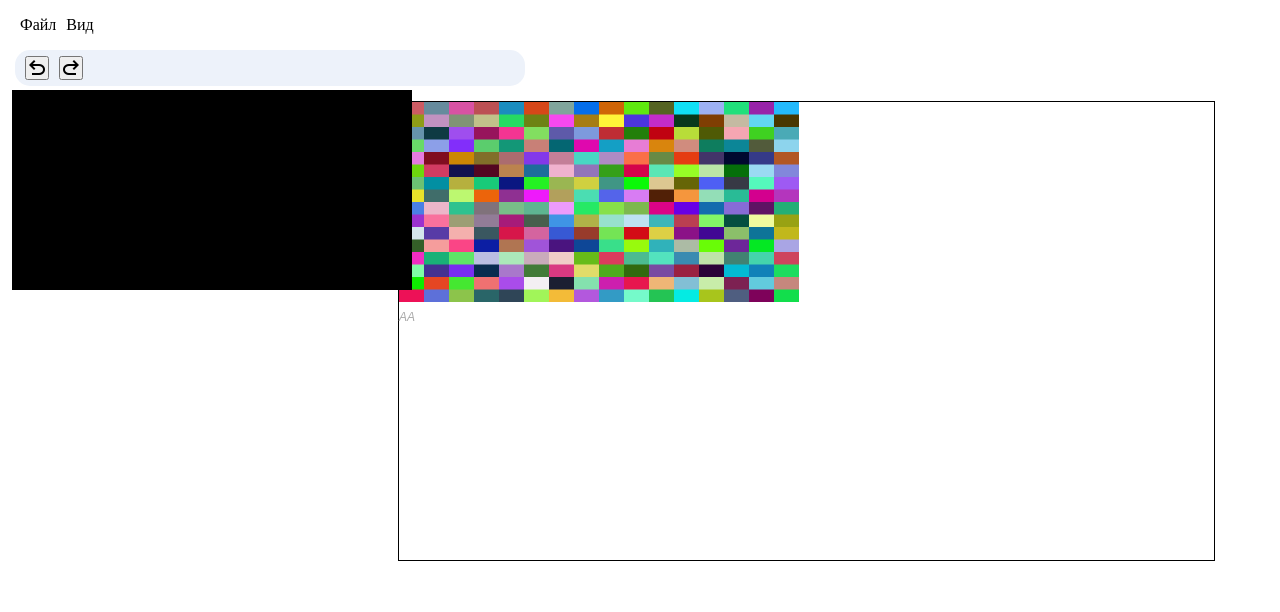
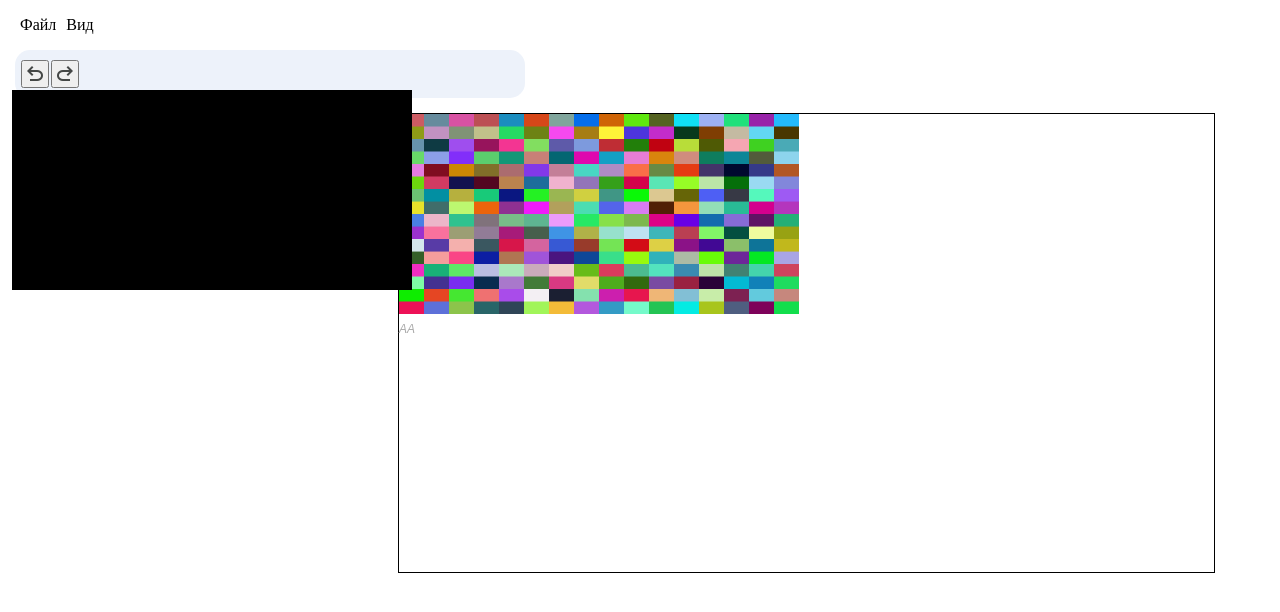
Before and after one commit to Romancikh/presentation-maker, a React (Vite) app: page / in a window 1280 px wide. Shown: the top 612 px of the page. Built offline with nearby package versions, Linux system fonts and the light colour scheme.

Commit message:
Update button style

```diff
--- a/src/components/Button/Button.css
+++ b/src/components/Button/Button.css
@@ -1,15 +1,13 @@
-.button_text {
-  height: 22px;
-  font-size: 15px;
-  margin: 1px 5px;
+.button {
+  display: flex;
+  min-width: 28px;
+  height: 28px;
+  align-items: center;
+  justify-content: center;
+  padding: 0;
+  margin: 5px 1px;
 }
 
-.button_icon {
-  width: 24px;
-  height: 24px;
-  margin: 1px 5px;
-  display: flex;
-  flex-direction: row;
-  justify-content: center;
-  align-items: center;
+.button__icon {
+  color: #444746;
 }
--- a/src/components/Button/Button.tsx
+++ b/src/components/Button/Button.tsx
@@ -12,6 +12,7 @@ function Button({ text, icon }: ButtonProps) {
 
   return (
     <button
+      type="button"
       className={classNames("button", {
         button_icon: isIconButton,
         button_text: isTextButton,
```
